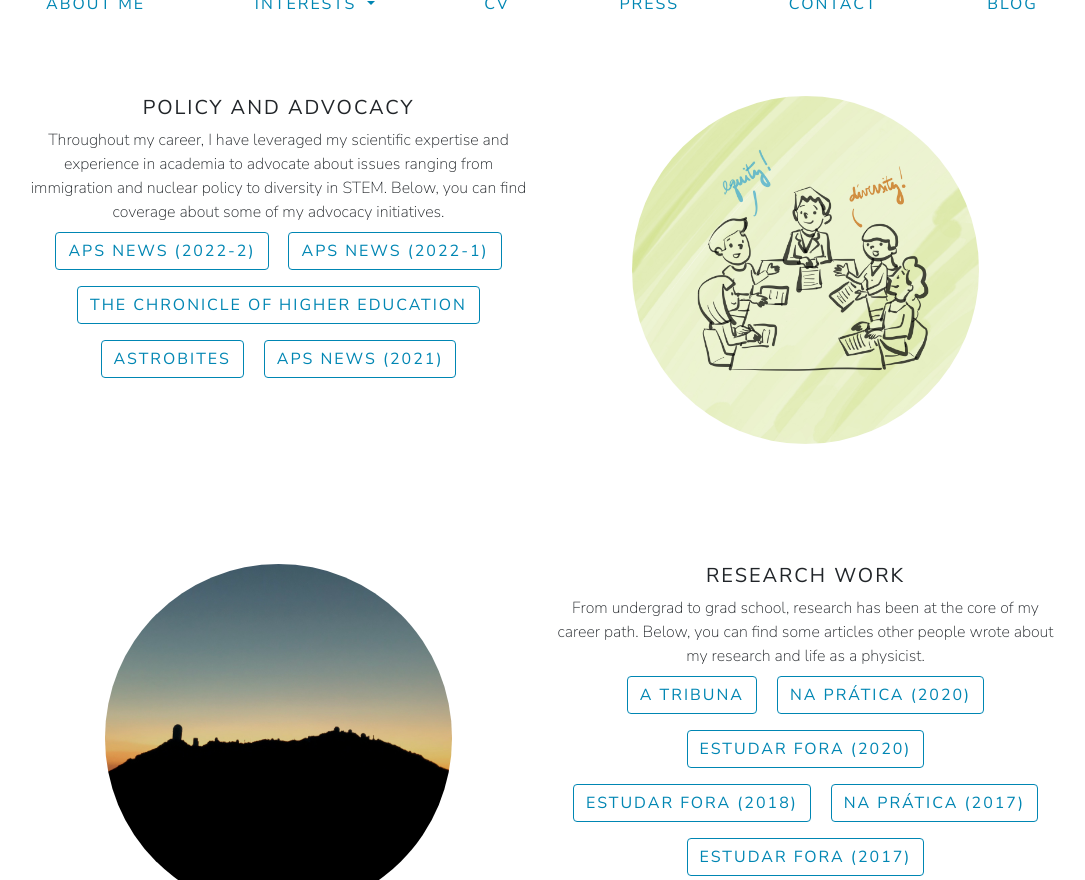
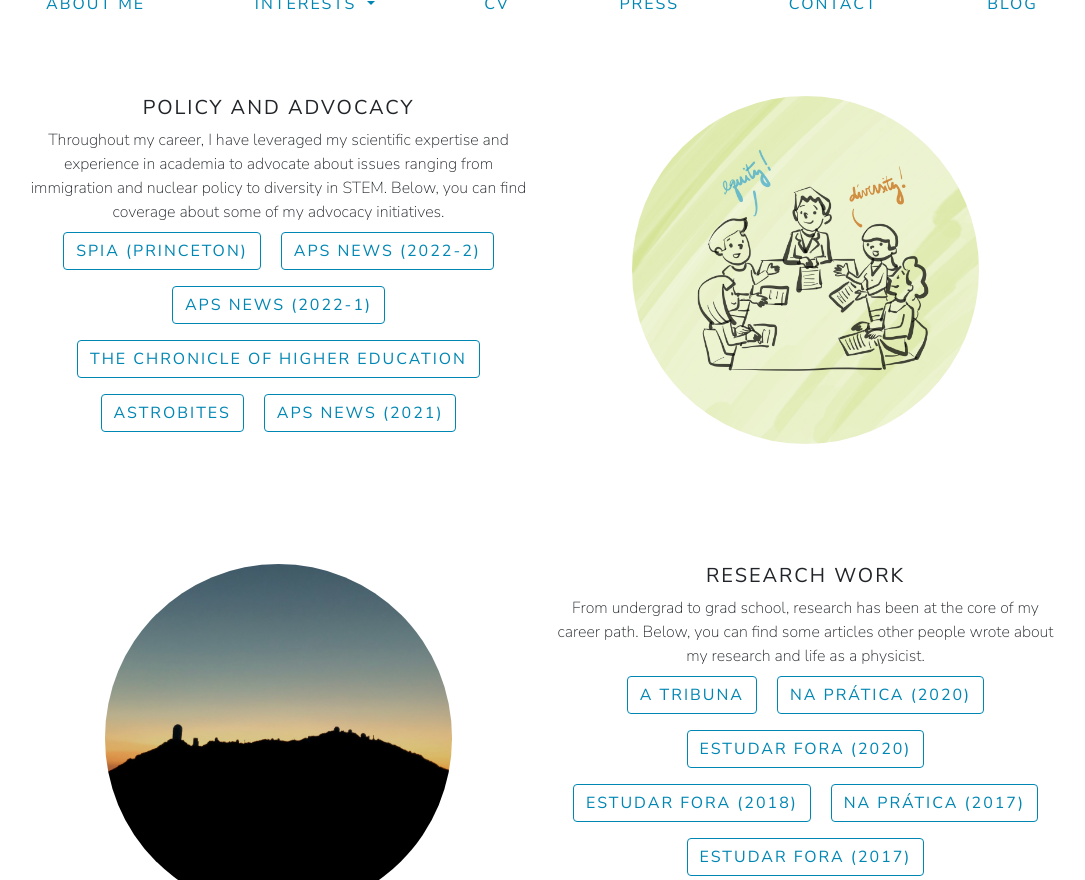
Before and after one commit to barbaracrusan/barbaracrusan.github.io, a Jekyll site: the page built from press.html, in a window 1280 px wide and 900 px high, scrolled down 629 px, cut to the strip 20-900 px from the top of the window. Shown: the whole strip, without its empty margins (98-1183 px from the left). Built offline with Jekyll 4.4.1, drawn with Linux system fonts in a browser that asks for light colours; nearby versions of some CDN libraries.

Commit message:
added princeton article

```diff
--- a/press.html
+++ b/press.html
@@ -62,6 +62,9 @@ title: PRESS
         <br>
 
        <!-- Add buttons -->
+        <a class="btn btn-outline-secondary my-2 mx-2" role="button"
+         href="https://spia.princeton.edu/news/sgs-brings-impactful-conversations-physics-nuclear-weapons-princetons-campus" target="_blank">
+       SPIA (PRINCETON)</a>
        <a class="btn btn-outline-secondary my-2 mx-2" role="button"
          href="https://www.aps.org/publications/apsnews/202209/nuclear-threat.cfm" target="_blank">
        APS NEWS (2022-2)</a>
```
